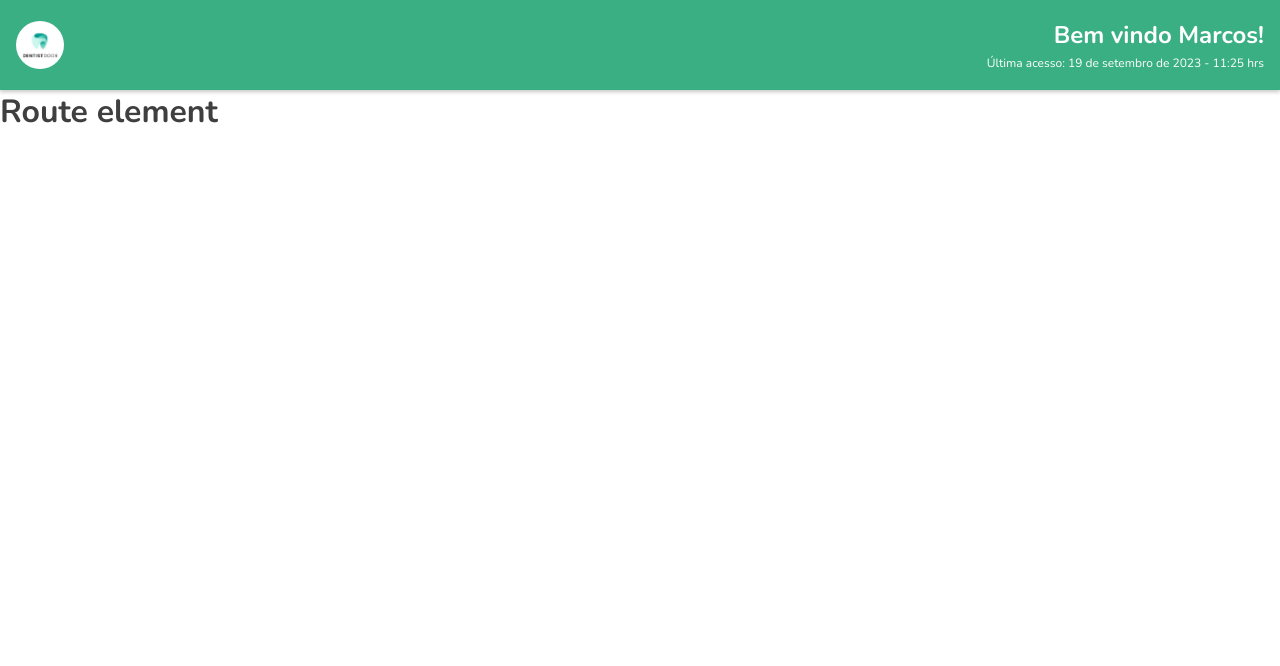
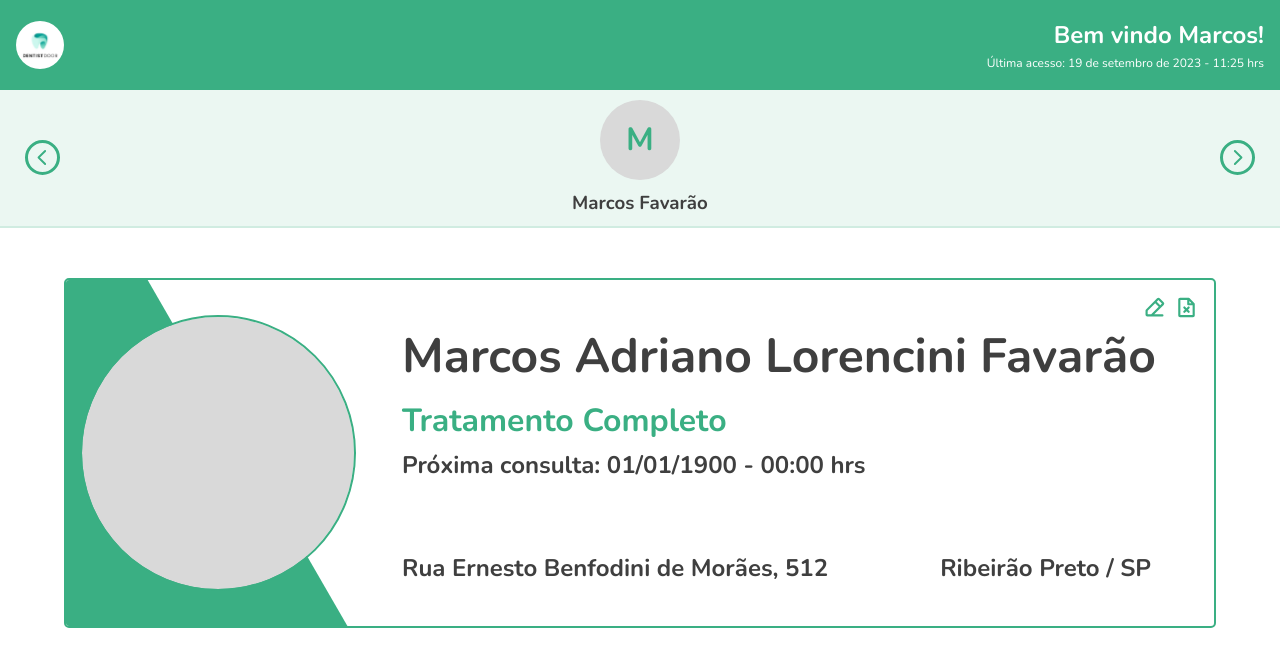
Before and after one commit to aditek-marcosfavarao/react-mini-dentist-system, a React (Vite) app: page /dashboard in a window 1280 px wide. Shown: the top 666 px of the page. Built offline with nearby package versions, Linux system fonts and the light colour scheme.

Commit message:
Tela Dashboard e começando o popup.

```diff
--- /dev/null
+++ b/src/components/Popup/index.tsx
@@ -0,0 +1,16 @@
+import { PopupWrapper, PopUp } from './styles'
+
+export function Popup() {
+  return (
+    <PopupWrapper>
+      <PopUp>
+        <div>
+          <h2>hahaha</h2>
+          <p>texto p</p>
+          <a href="#">Cancelar</a>
+          <a href="#">Deletar</a>
+        </div>
+      </PopUp>
+    </PopupWrapper>
+  )
+}
--- /dev/null
+++ b/src/components/Popup/styles.ts
@@ -0,0 +1,29 @@
+import styled from 'styled-components'
+
+export const PopupWrapper = styled.div`
+  display: none;
+  z-index: 2;
+  background: rgba(0, 0, 0, 0.5);
+  position: fixed;
+  top: 0;
+  left: 0;
+  width: 100%;
+  height: 100%;
+`
+export const PopUp = styled.div`
+  text-align: center;
+  width: 100%;
+  max-width: 300px;
+  margin: 25% auto;
+  padding: 20px;
+  background: #ffffff;
+  position: relative;
+
+  a {
+    color: #ffffff;
+    cursor: pointer;
+    padding: 6px 10px;
+    text-decoration: none;
+    background: ${(props) => props.theme['green-500']};
+  }
+`
--- /dev/null
+++ b/src/pages/Dashboard/index.tsx
@@ -0,0 +1,55 @@
+import {
+  DashboardContainer,
+  IconPatient,
+  CirclePatient,
+  NamePatient,
+  DashboardNavbar,
+  DisplayHeader,
+  Avatar,
+  Info,
+} from './styles'
+import {
+  CaretLeft,
+  CaretRight,
+  FileX,
+  PencilSimpleLine,
+} from '@phosphor-icons/react'
+import { Popup } from '../../components/Popup'
+
+export function Dashboard() {
+  return (
+    <DashboardContainer>
+      <DashboardNavbar>
+        <CaretLeft className="buttonNavigate" weight="bold" />
+        <IconPatient>
+          <CirclePatient>
+            <h1>M</h1>
+          </CirclePatient>
+          <NamePatient>Marcos Favarão</NamePatient>
+        </IconPatient>
+        <CaretRight className="buttonNavigate" weight="bold" />
+      </DashboardNavbar>
+      <DisplayHeader>
+        <Avatar />
+        <Info>
+          <h1>Marcos Adriano Lorencini Favarão</h1>
+          <h2>Tratamento Completo</h2>
+          <h3>Próxima consulta: 01/01/1900 - 00:00 hrs</h3>
+          <div>
+            <h3>Rua Ernesto Benfodini de Morães, 512</h3>
+            <h3>Ribeirão Preto / SP</h3>
+          </div>
+        </Info>
+
+        <FileX
+          className="iconDeletCard"
+          weight="bold"
+          size={23}
+          onClick={() => {}}
+        />
+        <Popup />
+        <PencilSimpleLine className="iconEditCard" weight="bold" size={23} />
+      </DisplayHeader>
+    </DashboardContainer>
+  )
+}
--- /dev/null
+++ b/src/pages/Dashboard/styles.ts
@@ -0,0 +1,132 @@
+import styled from 'styled-components'
+
+export const DashboardContainer = styled.div`
+  background-color: ${(props) => props.theme.white};
+  /* height: 100vh; */
+  position: relative;
+`
+
+export const DashboardNavbar = styled.div`
+  display: flex;
+  flex-direction: row;
+  justify-content: space-between;
+  align-items: center;
+  background-color: rgba(58, 175, 131, 0.1);
+  border-bottom: 2px solid rgba(58, 175, 131, 0.15);
+
+  .buttonNavigate {
+    width: 35px;
+    height: 35px;
+    margin: 10px 25px;
+    padding: 4px;
+    border-radius: 100%;
+    border: solid 0.2rem ${(props) => props.theme['green-500']};
+    color: ${(props) => props.theme['green-500']};
+    cursor: pointer;
+  }
+`
+
+export const IconPatient = styled.div`
+  display: flex;
+  flex-direction: column;
+  justify-content: center;
+  align-items: center;
+  margin: 5px 0px;
+`
+export const CirclePatient = styled.div`
+  z-index: 1;
+  display: flex;
+  flex-direction: column;
+  justify-content: center;
+  align-items: center;
+  width: 80px;
+  height: 80px;
+  margin: 5px 0px;
+  border-radius: 100%;
+  color: ${(props) => props.theme['green-500']};
+  background-color: #d9d9d9;
+`
+export const NamePatient = styled.h3`
+  margin: 5px 0px;
+  font-weight: bold;
+`
+export const DisplayHeader = styled.header`
+  border: solid 2px ${(props) => props.theme['green-500']};
+  border-radius: 5px;
+  margin: auto;
+  margin-top: 50px;
+  background-color: ${(props) => props.theme.white};
+  width: 90vw;
+  padding: 1rem;
+  height: 350px;
+  overflow: hidden;
+
+  position: relative;
+  display: flex;
+  align-items: center;
+  gap: 1rem;
+
+  &::before {
+    content: '';
+    background-color: ${(props) => props.theme['green-500']};
+    width: 30rem;
+    height: 35rem;
+    position: absolute;
+    top: 0;
+    left: 0;
+    rotate: 60deg;
+    translate: -20rem 0 0;
+  }
+  .iconDeletCard {
+    z-index: 1;
+    position: absolute;
+    top: 1rem;
+    right: 1rem;
+    cursor: pointer;
+    color: ${(props) => props.theme['green-500']};
+    size: 20px;
+  }
+  .iconEditCard {
+    z-index: 1;
+    position: absolute;
+    top: 1rem;
+    right: 3rem;
+    cursor: pointer;
+    color: ${(props) => props.theme['green-500']};
+  }
+`
+export const Avatar = styled.div`
+  background-color: #d9d9d9;
+  width: 17rem;
+  height: 17rem;
+  border-radius: 100%;
+  position: relative;
+  outline: ${(props) => props.theme['green-500']} 2px solid;
+`
+export const Info = styled.div`
+  background-color: ${(props) => props.theme.white};
+  flex: 1;
+  margin: 2rem;
+  h1 {
+    font-size: 3rem;
+    line-height: 1.6;
+  }
+  h2 {
+    font-size: 2rem;
+    font-weight: 700;
+    line-height: 1.6;
+    color: ${(props) => props.theme['green-500']};
+  }
+  div {
+    display: flex;
+    flex-direction: row;
+    margin-top: 4rem;
+    gap: 7rem;
+  }
+
+  h3 {
+    font-size: 1.5rem;
+    font-weight: 700;
+    line-height: 1.6;
+  }
+`
--- a/src/routes/Router.tsx
+++ b/src/routes/Router.tsx
@@ -4,15 +4,16 @@ import { DefaultLayout } from '../common/Layouts/DefaultLayout'
 
 import { Login } from '../pages/Login'
 import { Edition } from '../pages/Edition'
+import { Dashboard } from '../pages/Dashboard'
 
 export function Router() {
-  function RenderRoute() {
-    return (
-      <>
-        <h1>Route element</h1>
-      </>
-    )
-  }
+  // function RenderRoute() {
+  //   return (
+  //     <>
+  //       <h1>Route element</h1>
+  //     </>
+  //   )
+  // }
 
   return (
     <>
@@ -20,7 +21,7 @@ export function Router() {
         <Route path="/login" element={<Login />} />
 
         <Route path="/" element={<DefaultLayout />}>
-          <Route path="/dashboard" element={<RenderRoute />} />
+          <Route path="/dashboard" element={<Dashboard />} />
           <Route path="/edition" element={<Edition />} />
         </Route>
       </Routes>
```
